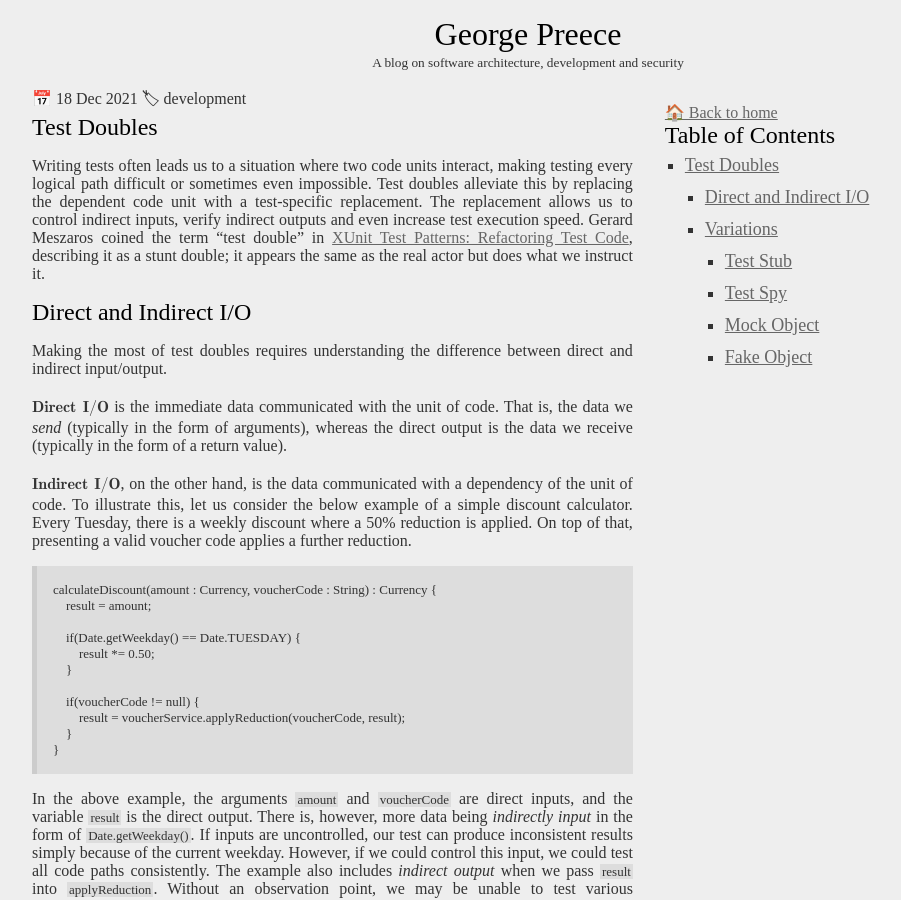
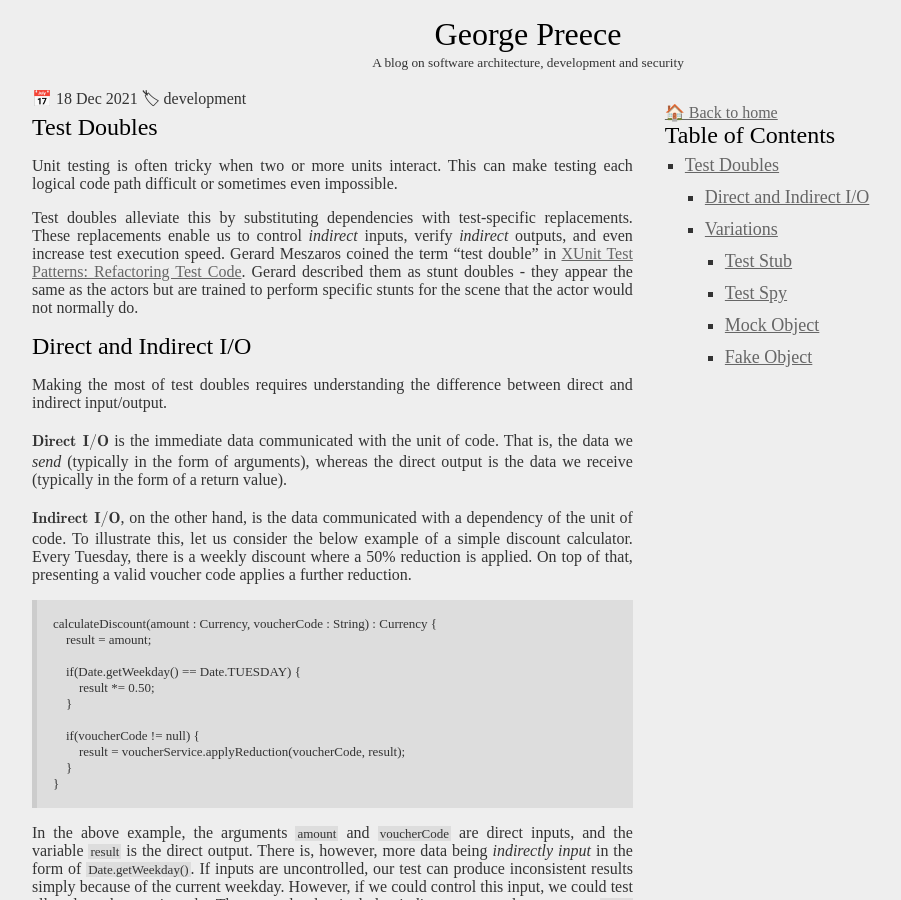
Before and after one commit to GeorgePreece/GeorgePreece.github.io, a Jekyll site: the page built from _posts/2021-12-18-test-doubles.md, in a window 1280 px wide and 900 px high. Shown: the whole window, without its empty margins (112-1013 px from the left). Built offline with Jekyll 4.4.1, drawn with Linux system fonts in a browser that asks for light colours; some web fonts are replaced.

Commit message:
Update intro

```diff
--- a/_posts/2021-12-18-test-doubles.md
+++ b/_posts/2021-12-18-test-doubles.md
@@ -9,7 +9,9 @@ tags: development
 ---
 # {{ page.title }}
 
-Writing tests often leads us to a situation where two code units interact, making testing every logical path difficult or sometimes even impossible. Test doubles alleviate this by replacing the dependent code unit with a test-specific replacement. The replacement allows us to control indirect inputs, verify indirect outputs and even increase test execution speed. Gerard Meszaros coined the term "test double" in [XUnit Test Patterns: Refactoring Test Code](http://xunitpatterns.com/), describing it as a stunt double; it appears the same as the real actor but does what we instruct it.
+Unit testing is often tricky when two or more units interact. This can make testing each logical code path difficult or sometimes even impossible.
+
+Test doubles alleviate this by substituting dependencies with test-specific replacements. These replacements enable us to control _indirect_ inputs, verify _indirect_ outputs, and even increase test execution speed. Gerard Meszaros coined the term “test double” in [XUnit Test Patterns: Refactoring Test Code](http://xunitpatterns.com/). Gerard described them as stunt doubles - they appear the same as the actors but are trained to perform specific stunts for the scene that the actor would not normally do.
 
 ## Direct and Indirect I/O
 Making the most of test doubles requires understanding the difference between direct and indirect input/output.
```
